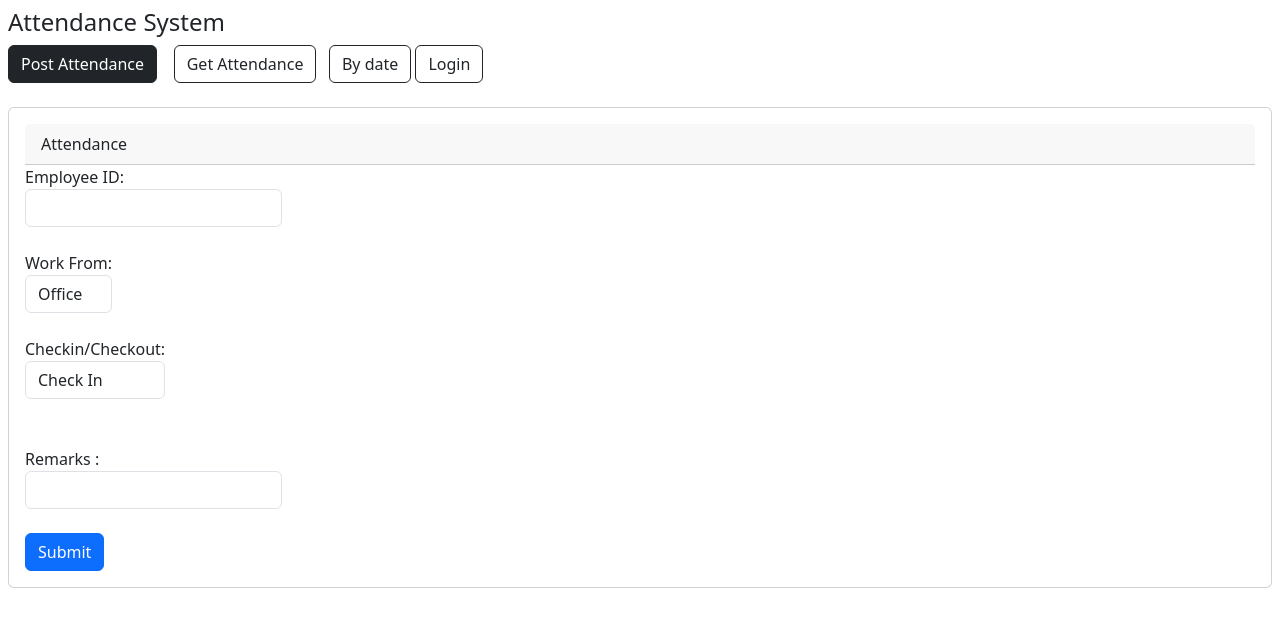
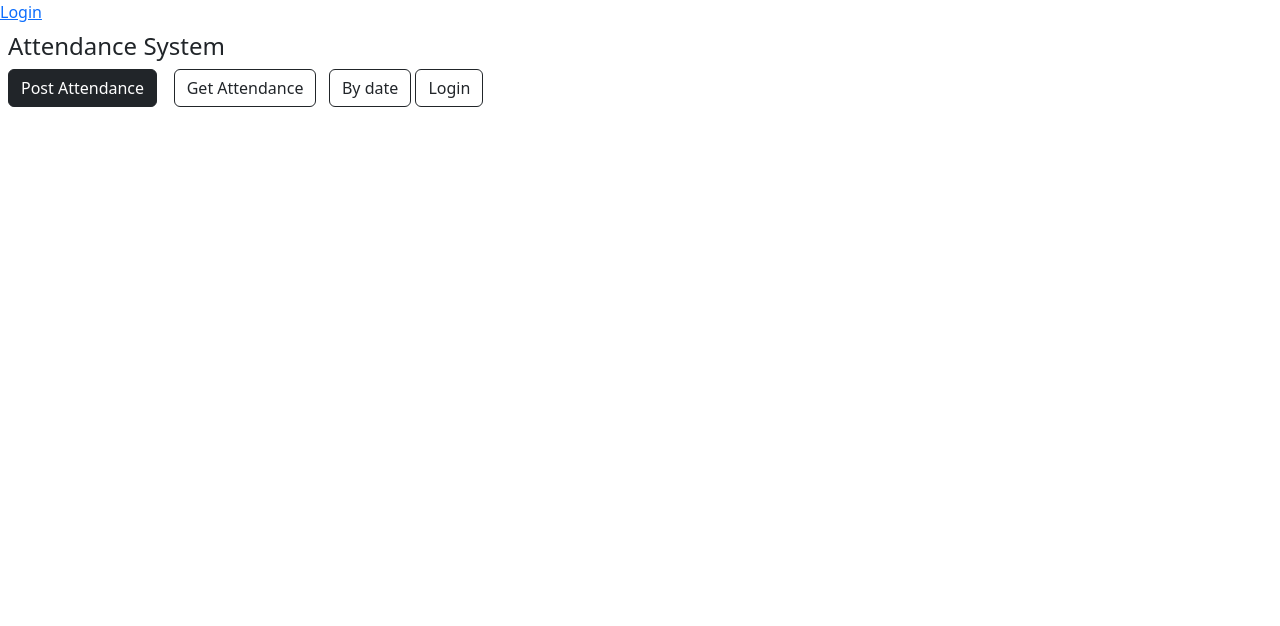
Before and after one commit to ankitpoudel1/attendance, a React (Create React App) app in the folder client/frontend/: page / in a window 1280 px wide. Shown: the top 626 px of the page. Built offline with nearby package versions, Linux system fonts and the light colour scheme; no server answers.

Commit message:
login required to post attendance

```diff
--- a/client/frontend/src/App.js
+++ b/client/frontend/src/App.js
@@ -1,4 +1,4 @@
-import React, { useState,useEffect } from 'react';
+import React, { useState,useEffect, useContext } from 'react';
 import './App.css';
 import PostAttendance from './PostAttendance';
 import GetAttendance from './GetAttendance';
@@ -8,7 +8,9 @@ import { UserContext } from './context/UserContext';
 import { PageContext } from './context/PageContext';
 
 function App() {
+  // const UserContext = useContext(UserContext);
   const [user, setUser] = useState(null);
+
   const [userFetched, setUserFetched] = useState(false);
 
   const [currentPage,setCurrentPage] = useState("postAttendance");
@@ -31,10 +33,14 @@ function App() {
     if (res.status==200){
       const data = await res.json();
       if (data){
-          if (!data.errors) setUser(data);
+          if (!data.errors)
+            {
+              setUser(data);
+            }
       }
     }
     else {
+
       console.log(res)
     }
 
@@ -53,6 +59,21 @@ function App() {
 
   return (
     <>
+    {user ? <>
+      Welcome
+      {/* {JSON.stringify(user)} */}
+      &nbsp;{user.name}
+    </>:
+    <>
+      <a
+      href="#"
+      onClick={ ()=>{
+        changePage('loginPage')
+      }}
+      >
+        Login
+        </a>
+    </>}
     <UserContext.Provider value={{user,setUser,userFetched,setUserFetched}}>
     <PageContext.Provider value={{currentPage,setCurrentPage,isLoggedIn,setIsLoggedIn}}>
     <div className="p-2">
--- a/client/frontend/src/PostAttendance.js
+++ b/client/frontend/src/PostAttendance.js
@@ -1,8 +1,12 @@
-import React, { useState } from 'react';
+import React, { useContext, useState } from 'react';
+import { UserContext } from './context/UserContext';
 import './App.css';
 
 
 function PostAttendance() {
+    const userContext = useContext(UserContext);
+
+
   const [employeeId, setEmployeeId] = useState('');
   const [type, setType] = useState('checkIn');
   const [location,setLocation] = useState('office');
@@ -54,8 +58,11 @@ function PostAttendance() {
       });
   }
 
+
+
   return (
     <>
+        {userContext.user ? <>
           <div className="card">
                 <div className="card-body">
                   <div className="card-header">
@@ -104,6 +111,11 @@ function PostAttendance() {
                       </div>
 
             </div>
+        </> :
+        <>
+
+        </>}
+
 
 
 
```
Lines whose indentation alone changed are shown as unchanged.
